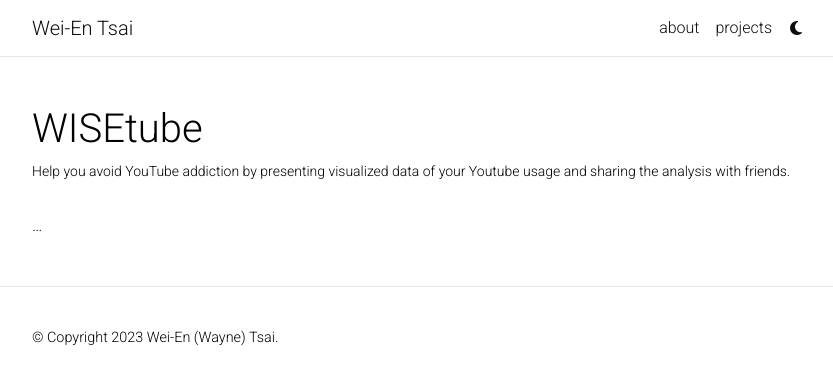
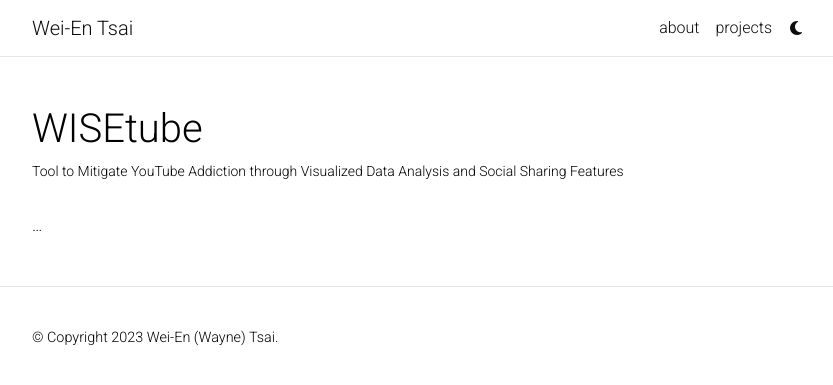
Before and after one commit to wayne-tsai/wayne-tsai-folio, a Jekyll site: the page built from _projects/6_WISEtube.md, in a window 1280 px wide. Shown: the top 385 px of the page, without its empty margins (223-1056 px from the left). Built offline with Jekyll 4.4.1, drawn with Linux system fonts in a browser that asks for light colours; comment, search, counter and statistics services are not loaded; a style sheet for code colours, icons or effects is not loaded.

Commit message:
update project descriptions

```diff
--- a/_projects/6_WISEtube.md
+++ b/_projects/6_WISEtube.md
@@ -1,7 +1,7 @@
 ---
 layout: page
 title: WISEtube
-description: Help you avoid YouTube addiction by presenting visualized data of your Youtube usage and sharing the analysis with friends.
+description: Tool to Mitigate YouTube Addiction through Visualized Data Analysis and Social Sharing Features
 img: assets/img/banner-wisetube.png
 importance: 4
 category: course
```
Also changed, not shown: _projects/2_De.Vote.md (+1 -1 lines), _projects/3_idLab.md (+1 -1 lines), _projects/5_SECond.md (+1 -1 lines).
